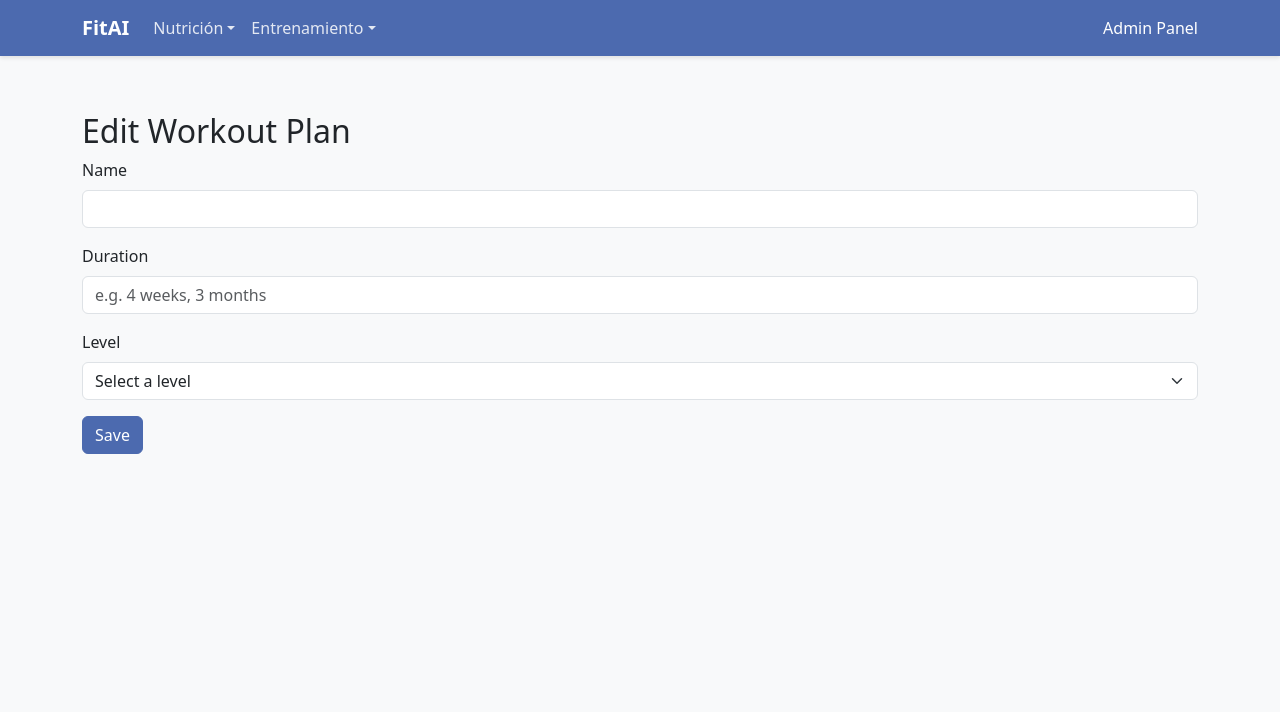
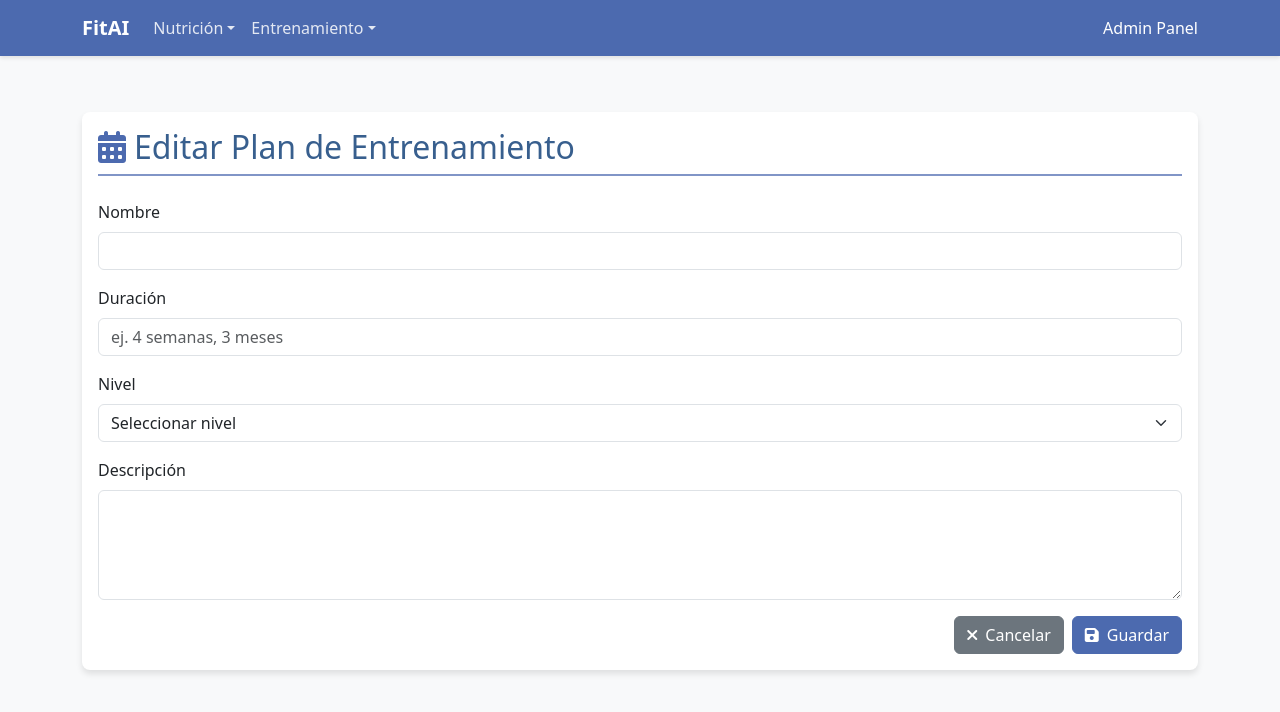
Before and after one commit to WernerHolters/fitai-web, a React (Vite) app: page /workout-plans/edit/1 in a window 1280 px wide. Shown: the top 712 px of the page. Built offline with nearby package versions, Linux system fonts and the light colour scheme; no server answers.

Commit message:
feat: enhance UI for exercise, muscle group, plan type, and workout plan components with improved layout and styling

```diff
--- a/src/Components/ExerciseList.jsx
+++ b/src/Components/ExerciseList.jsx
@@ -23,16 +23,27 @@ export default function ExerciseList() {
 
   return (
     <div className="container mt-4">
-      <h2>Exercises</h2>
-      <Link to="/exercises/new" className="btn btn-primary mb-2">Add New</Link>      <table className="table table-bordered">
+      <div className="d-flex justify-content-between align-items-center mb-4">
+        <h2 className="form-header">
+          <i className="fas fa-running me-2 text-primary"></i>
+          Ejercicios
+        </h2>
+        <Link to="/exercises/new" className="btn btn-primary">
+          <i className="fas fa-plus me-2"></i>Nuevo Ejercicio
+        </Link>
+      </div>
+
+      <div className="card fitai-card">
+        <div className="card-body p-0">
+          <table className="table fitai-table mb-0">
             <thead>
               <tr>
-            <th>Name</th>
-            <th>Description</th>
-            <th>Equipment</th>
+                <th>Nombre</th>
+                <th>Descripción</th>
+                <th>Equipamiento</th>
                 <th>Video</th>
-            <th>Muscle Groups</th>
-            <th>Actions</th>
+                <th>Grupos Musculares</th>
+                <th className="text-center">Acciones</th>
               </tr>
             </thead>
             <tbody>
@@ -41,17 +52,33 @@ export default function ExerciseList() {
                   <td>{exercise.name}</td>
                   <td>{exercise.description}</td>
                   <td>{exercise.equipment}</td>
-              <td>{exercise.video ? 'Available' : 'Not available'}</td>
                   <td>
-                {exercise.muscleGroups?.map(group => group.name).join(', ')}
+                    {exercise.video ? (
+                      <span className="badge bg-success">
+                        <i className="fas fa-video me-1"></i> Disponible
+                      </span>
+                    ) : (
+                      <span className="badge bg-secondary">
+                        <i className="fas fa-times me-1"></i> No disponible
+                      </span>
+                    )}
                   </td>
                   <td>
-                <Link to={`/exercises/edit/${exercise.id}`} className="btn btn-warning btn-sm me-2">Edit</Link>
+                    {exercise.muscleGroups?.map(group => (
+                      <span key={group.id} className="badge bg-info me-1 mb-1">
+                        {group.name}
+                      </span>
+                    ))}
+                  </td>
+                  <td className="text-center">
+                    <Link to={`/exercises/edit/${exercise.id}`} className="btn btn-warning btn-sm btn-action me-2">
+                      <i className="fas fa-edit"></i> Editar
+                    </Link>
                     <button
-                  className="btn btn-danger btn-sm"
+                      className="btn btn-danger btn-sm btn-action"
                       onClick={() => handleDelete(exercise.id)}
                     >
-                  Delete
+                      <i className="fas fa-trash"></i> Eliminar
                     </button>
                   </td>
                 </tr>
@@ -59,5 +86,7 @@ export default function ExerciseList() {
             </tbody>
           </table>
         </div>
+      </div>
+    </div>
   );
 }
--- a/src/Components/MuscleGroupForm.jsx
+++ b/src/Components/MuscleGroupForm.jsx
@@ -42,10 +42,16 @@ export default function MuscleGroupForm() {
 
   return (
     <div className="container mt-4">
-      <h2>{id ? 'Edit' : 'Create'} Muscle Group</h2>
+      <div className="card fitai-card">
+        <div className="card-body">
+          <h2 className="form-header mb-4">
+            <i className="fas fa-dumbbell me-2 text-primary"></i>
+            {id ? 'Editar' : 'Crear'} Grupo Muscular
+          </h2>
+
           <form onSubmit={handleSubmit}>
             <div className="mb-3">
-          <label htmlFor="name" className="form-label">Name</label>
+              <label htmlFor="name" className="form-label">Nombre</label>
               <input
                 type="text"
                 className="form-control"
@@ -57,7 +63,7 @@ export default function MuscleGroupForm() {
               />
             </div>
             <div className="mb-3">
-          <label htmlFor="description" className="form-label">Description</label>
+              <label htmlFor="description" className="form-label">Descripción</label>
               <textarea
                 className="form-control"
                 id="description"
@@ -67,8 +73,17 @@ export default function MuscleGroupForm() {
                 rows="3"
               ></textarea>
             </div>
-        <button type="submit" className="btn btn-primary">Save</button>
+            <div className="d-flex justify-content-end gap-2">
+              <button type="button" className="btn btn-secondary" onClick={() => navigate('/muscle-groups')}>
+                <i className="fas fa-times me-2"></i>Cancelar
+              </button>
+              <button type="submit" className="btn btn-primary">
+                <i className="fas fa-save me-2"></i>Guardar
+              </button>
+            </div>
           </form>
+        </div>
+      </div>
     </div>
   );
 }
--- a/src/Components/MuscleGroupList.jsx
+++ b/src/Components/MuscleGroupList.jsx
@@ -23,14 +23,24 @@ export default function MuscleGroupList() {
 
   return (
     <div className="container mt-4">
-      <h2>Muscle Groups</h2>
-      <Link to="/muscle-groups/new" className="btn btn-primary mb-2">Add New</Link>
-      <table className="table table-bordered">
+      <div className="d-flex justify-content-between align-items-center mb-4">
+        <h2 className="form-header">
+          <i className="fas fa-dumbbell me-2 text-primary"></i>
+          Grupos Musculares
+        </h2>
+        <Link to="/muscle-groups/new" className="btn btn-primary">
+          <i className="fas fa-plus me-2"></i>Nuevo Grupo
+        </Link>
+      </div>
+
+      <div className="card fitai-card">
+        <div className="card-body p-0">
+          <table className="table fitai-table mb-0">
             <thead>
               <tr>
-            <th>Name</th>
-            <th>Description</th>
-            <th>Actions</th>
+                <th>Nombre</th>
+                <th>Descripción</th>
+                <th className="text-center">Acciones</th>
               </tr>
             </thead>
             <tbody>
@@ -38,13 +48,15 @@ export default function MuscleGroupList() {
                 <tr key={group.id}>
                   <td>{group.name}</td>
                   <td>{group.description}</td>
-              <td>
-                <Link to={`/muscle-groups/edit/${group.id}`} className="btn btn-warning btn-sm me-2">Edit</Link>
+                  <td className="text-center">
+                    <Link to={`/muscle-groups/edit/${group.id}`} className="btn btn-warning btn-sm btn-action me-2">
+                      <i className="fas fa-edit"></i> Editar
+                    </Link>
                     <button
-                  className="btn btn-danger btn-sm"
+                      className="btn btn-danger btn-sm btn-action"
                       onClick={() => handleDelete(group.id)}
                     >
-                  Delete
+                      <i className="fas fa-trash"></i> Eliminar
                     </button>
                   </td>
                 </tr>
@@ -52,5 +64,7 @@ export default function MuscleGroupList() {
             </tbody>
           </table>
         </div>
+      </div>
+    </div>
   );
 }
--- a/src/Components/PlanTypeForm.jsx
+++ b/src/Components/PlanTypeForm.jsx
@@ -4,7 +4,9 @@ import { getPlanTypeById, createPlanType, updatePlanType } from '../Services/Pla
 
 export default function PlanTypeForm() {
   const { id } = useParams();
-  const navigate = useNavigate();  const [planType, setPlanType] = useState({
+  const navigate = useNavigate();
+
+  const [planType, setPlanType] = useState({
     name: '',
     description: '',
     objective: '',
@@ -44,9 +46,16 @@ export default function PlanTypeForm() {
 
   return (
     <div className="container mt-4">
-      <h2>{id ? 'Edit' : 'Create'} Plan Type</h2>      <form onSubmit={handleSubmit}>
+      <div className="card fitai-card">
+        <div className="card-body">
+          <h2 className="form-header mb-4">
+            <i className="fas fa-list-alt me-2 text-primary"></i>
+            {id ? 'Editar' : 'Crear'} Tipo de Plan
+          </h2>
+
+          <form onSubmit={handleSubmit}>
             <div className="mb-3">
-          <label htmlFor="name" className="form-label">Name</label>
+              <label htmlFor="name" className="form-label">Nombre</label>
               <input
                 type="text"
                 className="form-control"
@@ -58,7 +67,7 @@ export default function PlanTypeForm() {
               />
             </div>
             <div className="mb-3">
-          <label htmlFor="description" className="form-label">Description</label>
+              <label htmlFor="description" className="form-label">Descripción</label>
               <textarea
                 className="form-control"
                 id="description"
@@ -69,7 +78,7 @@ export default function PlanTypeForm() {
               ></textarea>
             </div>
             <div className="mb-3">
-          <label htmlFor="objective" className="form-label">Objective</label>
+              <label htmlFor="objective" className="form-label">Objetivo</label>
               <input
                 type="text"
                 className="form-control"
@@ -80,7 +89,7 @@ export default function PlanTypeForm() {
               />
             </div>
             <div className="mb-3">
-          <label htmlFor="duration" className="form-label">Duration</label>
+              <label htmlFor="duration" className="form-label">Duración</label>
               <input
                 type="text"
                 className="form-control"
@@ -88,11 +97,11 @@ export default function PlanTypeForm() {
                 name="duration"
                 value={planType.duration}
                 onChange={handleChange}
-            placeholder="e.g. 4 weeks, 3 months"
+                placeholder="ej. 4 semanas, 3 meses"
               />
             </div>
             <div className="mb-3">
-          <label htmlFor="image" className="form-label">Image URL</label>
+              <label htmlFor="image" className="form-label">URL de Imagen</label>
               <input
                 type="text"
                 className="form-control"
@@ -102,8 +111,17 @@ export default function PlanTypeForm() {
                 onChange={handleChange}
               />
             </div>
-        <button type="submit" className="btn btn-primary">Save</button>
+            <div className="d-flex justify-content-end gap-2">
+              <button type="button" className="btn btn-secondary" onClick={() => navigate('/plan-types')}>
+                <i className="fas fa-times me-2"></i>Cancelar
+              </button>
+              <button type="submit" className="btn btn-primary">
+                <i className="fas fa-save me-2"></i>Guardar
+              </button>
+            </div>
           </form>
+        </div>
+      </div>
     </div>
   );
 }
--- a/src/Components/PlanTypeList.jsx
+++ b/src/Components/PlanTypeList.jsx
@@ -22,17 +22,27 @@ export default function PlanTypeList() {
   };
   return (
     <div className="container mt-4">
-      <h2>Plan Types</h2>
-      <Link to="/plan-types/new" className="btn btn-primary mb-2">Add New</Link>
-      <table className="table table-bordered">
+      <div className="d-flex justify-content-between align-items-center mb-4">
+        <h2 className="form-header">
+          <i className="fas fa-list-alt me-2 text-primary"></i>
+          Tipos de Plan
+        </h2>
+        <Link to="/plan-types/new" className="btn btn-primary">
+          <i className="fas fa-plus me-2"></i>Nuevo Tipo
+        </Link>
+      </div>
+
+      <div className="card fitai-card">
+        <div className="card-body p-0">
+          <table className="table fitai-table mb-0">
             <thead>
               <tr>
-            <th>Name</th>
-            <th>Description</th>
-            <th>Objective</th>
-            <th>Duration</th>
-            <th>Image</th>
-            <th>Actions</th>
+                <th>Nombre</th>
+                <th>Descripción</th>
+                <th>Objetivo</th>
+                <th>Duración</th>
+                <th>Imagen</th>
+                <th className="text-center">Acciones</th>
               </tr>
             </thead>
             <tbody>
@@ -42,14 +52,16 @@ export default function PlanTypeList() {
                   <td>{planType.description}</td>
                   <td>{planType.objective}</td>
                   <td>{planType.duration}</td>
-              <td>{planType.image ? 'Yes' : 'No'}</td>
-              <td>
-                <Link to={`/plan-types/edit/${planType.id}`} className="btn btn-warning btn-sm me-2">Edit</Link>
+                  <td>{planType.image ? 'Sí' : 'No'}</td>
+                  <td className="text-center">
+                    <Link to={`/plan-types/edit/${planType.id}`} className="btn btn-warning btn-sm btn-action me-2">
+                      <i className="fas fa-edit"></i> Editar
+                    </Link>
                     <button
-                  className="btn btn-danger btn-sm"
+                      className="btn btn-danger btn-sm btn-action"
                       onClick={() => handleDelete(planType.id)}
                     >
-                  Delete
+                      <i className="fas fa-trash"></i> Eliminar
                     </button>
                   </td>
                 </tr>
@@ -57,5 +69,7 @@ export default function PlanTypeList() {
             </tbody>
           </table>
         </div>
+      </div>
+    </div>
   );
 }
--- a/src/Components/WorkoutPlanForm.jsx
+++ b/src/Components/WorkoutPlanForm.jsx
@@ -4,11 +4,11 @@ import { getWorkoutPlanById, createWorkoutPlan, updateWorkoutPlan } from '../Ser
 
 export default function WorkoutPlanForm() {
   const { id } = useParams();
-  const navigate = useNavigate();
-  const [workoutPlan, setWorkoutPlan] = useState({
+  const navigate = useNavigate();  const [workoutPlan, setWorkoutPlan] = useState({
     name: '',
     duration: '',
-    level: ''
+    level: '',
+    description: ''
   });
   useEffect(() => {
     if (id) {
@@ -41,10 +41,15 @@ export default function WorkoutPlanForm() {
   };
   return (
     <div className="container mt-4">
-      <h2>{id ? 'Edit' : 'Create'} Workout Plan</h2>
+      <div className="card fitai-card">
+        <div className="card-body">
+          <h2 className="form-header mb-4">
+            <i className="fas fa-calendar-alt me-2 text-primary"></i>
+            {id ? 'Editar' : 'Crear'} Plan de Entrenamiento
+          </h2>
           <form onSubmit={handleSubmit}>
             <div className="mb-3">
-          <label htmlFor="name" className="form-label">Name</label>
+              <label htmlFor="name" className="form-label">Nombre</label>
               <input
                 type="text"
                 className="form-control"
@@ -56,7 +61,7 @@ export default function WorkoutPlanForm() {
               />
             </div>
             <div className="mb-3">
-          <label htmlFor="duration" className="form-label">Duration</label>
+              <label htmlFor="duration" className="form-label">Duración</label>
               <input
                 type="text"
                 className="form-control"
@@ -64,12 +69,12 @@ export default function WorkoutPlanForm() {
                 name="duration"
                 value={workoutPlan.duration}
                 onChange={handleChange}
-            placeholder="e.g. 4 weeks, 3 months"
+                placeholder="ej. 4 semanas, 3 meses"
                 required
               />
             </div>
             <div className="mb-3">
-          <label htmlFor="level" className="form-label">Level</label>
+              <label htmlFor="level" className="form-label">Nivel</label>
               <select
                 className="form-select"
                 id="level"
@@ -78,14 +83,34 @@ export default function WorkoutPlanForm() {
                 onChange={handleChange}
                 required
               >
-            <option value="">Select a level</option>
-            <option value="Beginner">Beginner</option>
-            <option value="Intermediate">Intermediate</option>
-            <option value="Advanced">Advanced</option>
+                <option value="">Seleccionar nivel</option>
+                <option value="Beginner">Principiante</option>
+                <option value="Intermediate">Intermedio</option>
+                <option value="Advanced">Avanzado</option>
               </select>
             </div>
-        <button type="submit" className="btn btn-primary">Save</button>
+            <div className="mb-3">
+              <label htmlFor="description" className="form-label">Descripción</label>
+              <textarea
+                className="form-control"
+                id="description"
+                name="description"
+                value={workoutPlan.description || ''}
+                onChange={handleChange}
+                rows="4"
+              />
+            </div>
+            <div className="d-flex justify-content-end gap-2">
+              <button type="button" className="btn btn-secondary" onClick={() => navigate('/workout-plans')}>
+                <i className="fas fa-times me-2"></i>Cancelar
+              </button>
+              <button type="submit" className="btn btn-primary">
+                <i className="fas fa-save me-2"></i>Guardar
+              </button>
+            </div>
           </form>
+        </div>
+      </div>
     </div>
   );
 }
--- a/src/Components/WorkoutPlanList.jsx
+++ b/src/Components/WorkoutPlanList.jsx
@@ -19,33 +19,51 @@ export default function WorkoutPlanList() {
       await deleteWorkoutPlan(id);
       loadData();
     }
-  };
-  return (
+  };  return (
     <div className="container mt-4">
-      <h2>Workout Plans</h2>
-      <Link to="/workout-plans/new" className="btn btn-primary mb-2">Add New</Link>
-      <table className="table table-bordered">
+      <div className="d-flex justify-content-between align-items-center mb-4">
+        <h2 className="form-header">
+          <i className="fas fa-calendar-alt me-2 text-primary"></i>
+          Planes de Entrenamiento
+        </h2>
+        <Link to="/workout-plans/new" className="btn btn-primary">
+          <i className="fas fa-plus me-2"></i>Nuevo Plan
+        </Link>
+      </div>
+
+      <div className="card fitai-card">
+        <div className="card-body p-0">
+          <table className="table fitai-table mb-0">
             <thead>
               <tr>
-            <th>Name</th>
-            <th>Duration</th>
-            <th>Level</th>
-            <th>Actions</th>
+                <th>Nombre</th>
+                <th>Duración</th>
+                <th>Nivel</th>
+                <th>Descripción</th>
+                <th className="text-center">Acciones</th>
               </tr>
             </thead>
             <tbody>
               {workoutPlans.map((plan) => (
                 <tr key={plan.id}>
                   <td>{plan.name}</td>
-              <td>{plan.duration}</td>
-              <td>{plan.level}</td>
+                  <td><span className="badge bg-info">{plan.duration}</span></td>
                   <td>
-                <Link to={`/workout-plans/edit/${plan.id}`} className="btn btn-warning btn-sm me-2">Edit</Link>
+                    <span className={`badge ${plan.level === 'Beginner' ? 'bg-success' :
+                      plan.level === 'Intermediate' ? 'bg-warning' : 'bg-danger'}`}>
+                      {plan.level}
+                    </span>
+                  </td>
+                  <td>{plan.description}</td>
+                  <td className="text-center">
+                    <Link to={`/workout-plans/edit/${plan.id}`} className="btn btn-warning btn-sm btn-action me-2">
+                      <i className="fas fa-edit"></i> Editar
+                    </Link>
                     <button
-                  className="btn btn-danger btn-sm"
+                      className="btn btn-danger btn-sm btn-action"
                       onClick={() => handleDelete(plan.id)}
                     >
-                  Delete
+                      <i className="fas fa-trash"></i> Eliminar
                     </button>
                   </td>
                 </tr>
@@ -53,5 +71,7 @@ export default function WorkoutPlanList() {
             </tbody>
           </table>
         </div>
+      </div>
+    </div>
   );
 }
```
Lines whose indentation alone changed are shown as unchanged.
